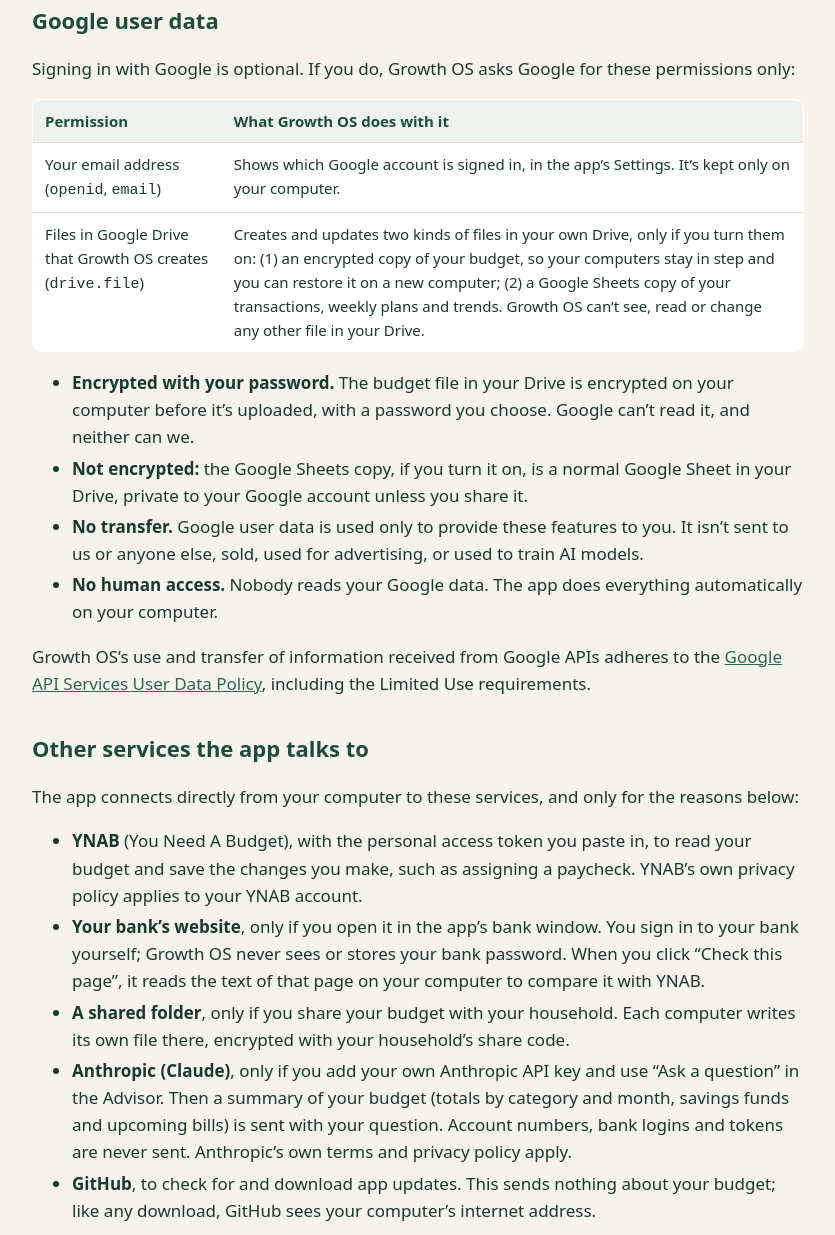
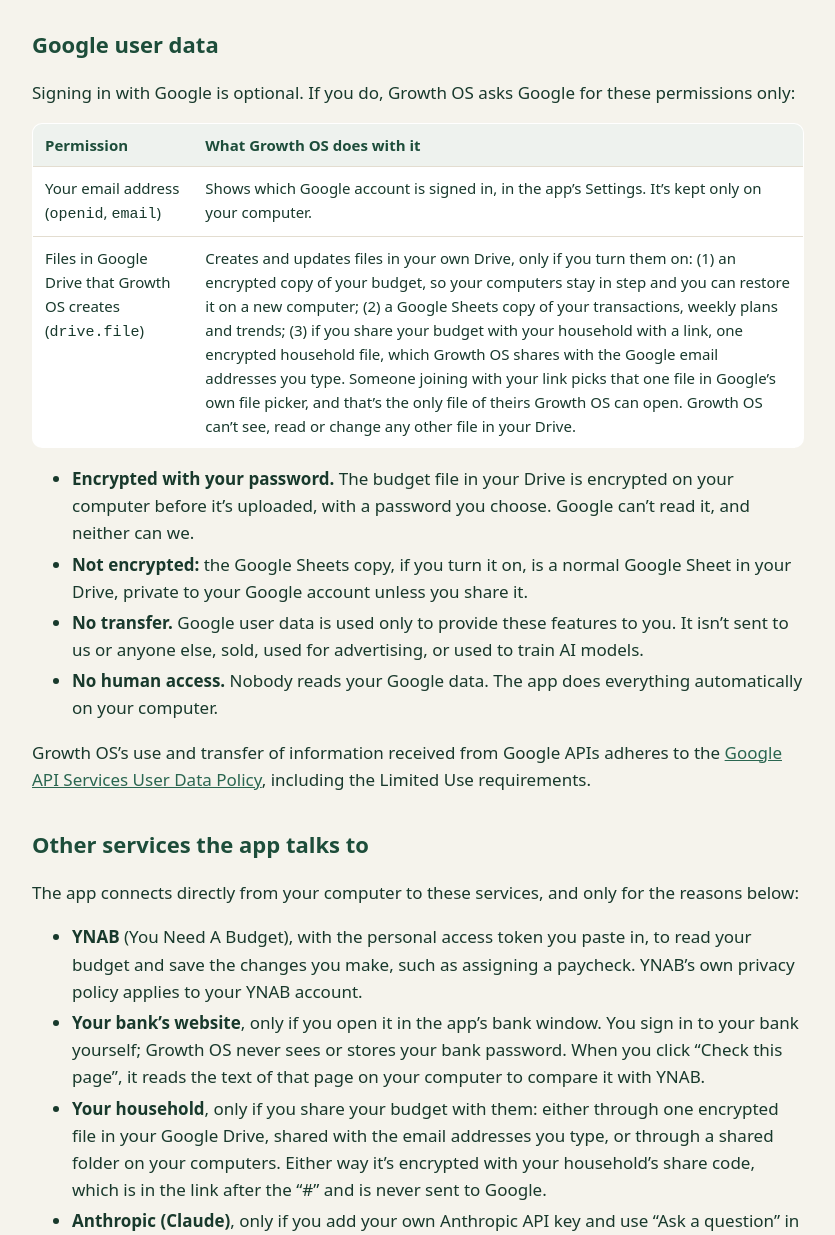
Before and after one commit to errolemoments/ebanks-family-growth-os-site, a plain HTML site: page privacy.html in a window 1280 px wide. Shown: the part 841-2076 px from the top of the page, without its empty margins (222-1057 px from the left). Drawn offline with Linux system fonts and the light colour scheme.

Commit message:
Privacy policy: household sharing with a link
Co-Authored-By: Claude Opus 5.5 <noreply@anthropic.com>
Claude-Session: https://claude.ai/code/session_01RnAstvSeujUvrw3wYSW2Rp

```diff
--- a/privacy.html
+++ b/privacy.html
@@ -12,7 +12,7 @@
   <nav aria-label="Site"><a href="./">Home</a><a href="privacy.html" aria-current="page">Privacy policy</a><a href="terms.html">Terms</a></nav></div></header>
 <main>
   <h1>Privacy policy</h1>
-  <p class="meta">The Ebanks Family Growth OS (“Growth OS”, “the app”) · Effective November 20, 2026</p>
+  <p class="meta">The Ebanks Family Growth OS (“Growth OS”, “the app”) · Effective November 20, 2026 · Updated November 20, 2026 (sharing with a link)</p>
 
   <div class="note"><b>The short version.</b> Growth OS runs on your own computer and keeps your budget there, encrypted. Nothing comes to us. If you sign in with Google, the app only uses the files it creates in your own Google Drive, and your budget file there is encrypted with a password only you know. We don’t sell, share or advertise with your information.</div>
 
@@ -33,7 +33,7 @@
   <table>
     <tr><th>Permission</th><th>What Growth OS does with it</th></tr>
     <tr><td>Your email address (<code>openid</code>, <code>email</code>)</td><td>Shows which Google account is signed in, in the app’s Settings. It’s kept only on your computer.</td></tr>
-    <tr><td>Files in Google Drive that Growth OS creates (<code>drive.file</code>)</td><td>Creates and updates two kinds of files in your own Drive, only if you turn them on: (1) an encrypted copy of your budget, so your computers stay in step and you can restore it on a new computer; (2) a Google Sheets copy of your transactions, weekly plans and trends. Growth OS can’t see, read or change any other file in your Drive.</td></tr>
+    <tr><td>Files in Google Drive that Growth OS creates (<code>drive.file</code>)</td><td>Creates and updates files in your own Drive, only if you turn them on: (1) an encrypted copy of your budget, so your computers stay in step and you can restore it on a new computer; (2) a Google Sheets copy of your transactions, weekly plans and trends; (3) if you share your budget with your household with a link, one encrypted household file, which Growth OS shares with the Google email addresses you type. Someone joining with your link picks that one file in Google’s own file picker, and that’s the only file of theirs Growth OS can open. Growth OS can’t see, read or change any other file in your Drive.</td></tr>
   </table>
   <ul>
     <li><b>Encrypted with your password.</b> The budget file in your Drive is encrypted on your computer before it’s uploaded, with a password you choose. Google can’t read it, and neither can we.</li>
@@ -48,7 +48,7 @@
   <ul>
     <li><b>YNAB</b> (You Need A Budget), with the personal access token you paste in, to read your budget and save the changes you make, such as assigning a paycheck. YNAB’s own privacy policy applies to your YNAB account.</li>
     <li><b>Your bank’s website</b>, only if you open it in the app’s bank window. You sign in to your bank yourself; Growth OS never sees or stores your bank password. When you click “Check this page”, it reads the text of that page on your computer to compare it with YNAB.</li>
-    <li><b>A shared folder</b>, only if you share your budget with your household. Each computer writes its own file there, encrypted with your household’s share code.</li>
+    <li><b>Your household</b>, only if you share your budget with them: either through one encrypted file in your Google Drive, shared with the email addresses you type, or through a shared folder on your computers. Either way it’s encrypted with your household’s share code, which is in the link after the “#” and is never sent to Google.</li>
     <li><b>Anthropic (Claude)</b>, only if you add your own Anthropic API key and use “Ask a question” in the Advisor. Then a summary of your budget (totals by category and month, savings funds and upcoming bills) is sent with your question. Account numbers, bank logins and tokens are never sent. Anthropic’s own terms and privacy policy apply.</li>
     <li><b>GitHub</b>, to check for and download app updates. This sends nothing about your budget; like any download, GitHub sees your computer’s internet address.</li>
   </ul>
```
